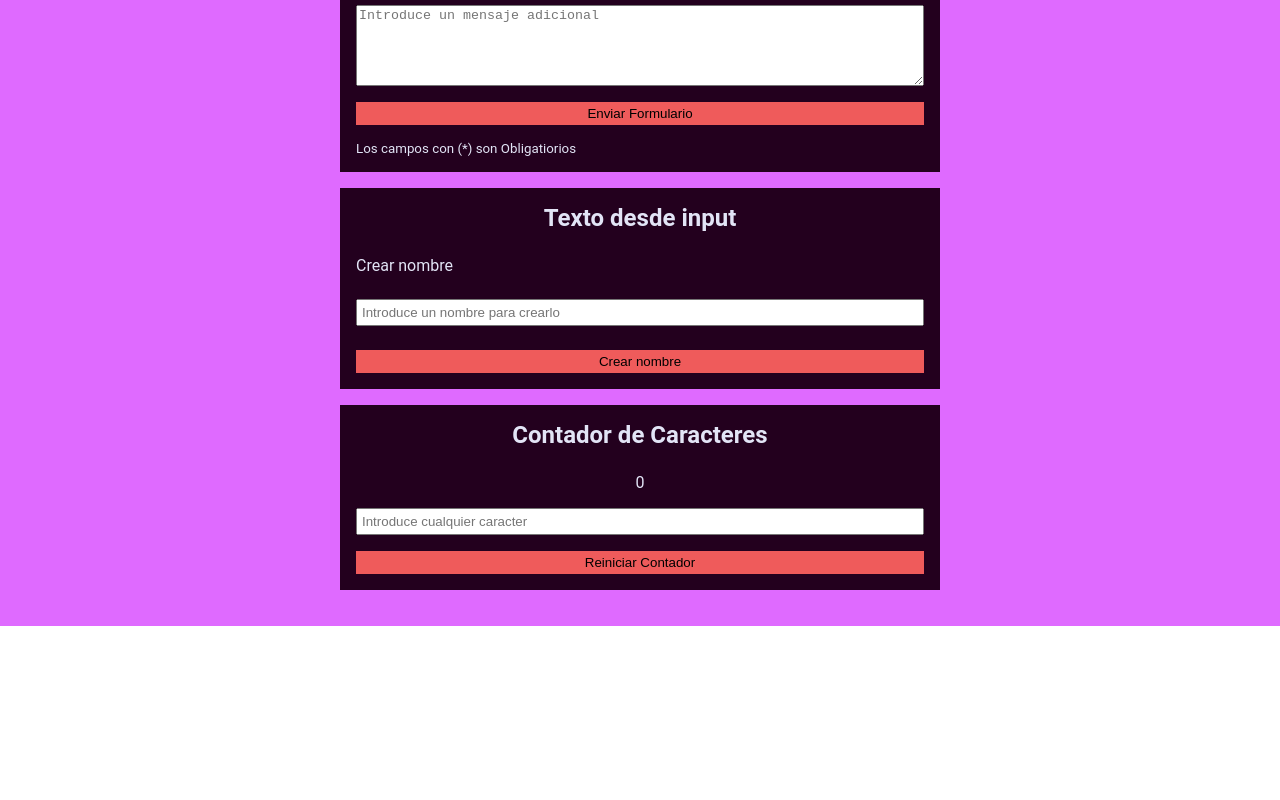
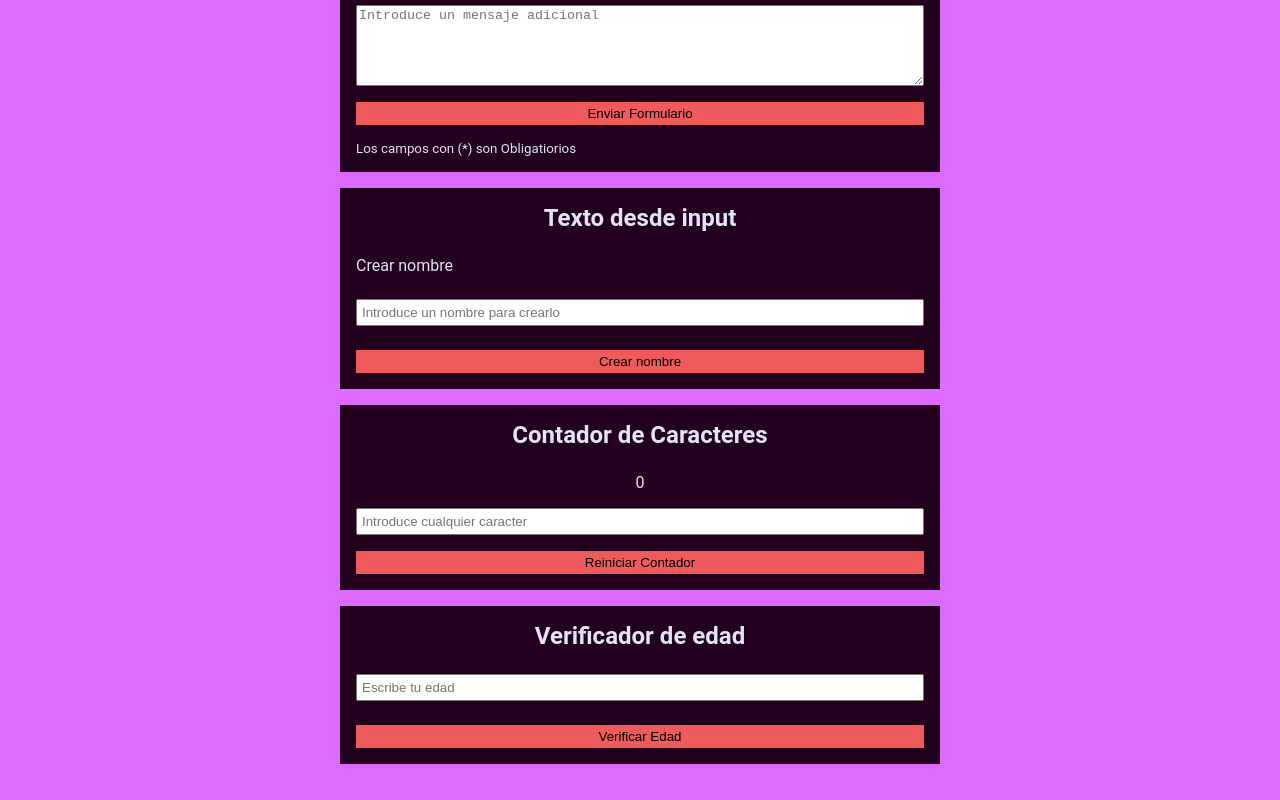
Before and after one commit to javier-ibanez-vizuete/react-formularios-controlados, a React (Vite) app: page / in a window 1280 px wide. Shown: the part 349-1149 px from the top of the page. Before the commit the page ends 975 px from the top, so only its background shows below. Built offline with nearby package versions, Linux system fonts and the light colour scheme.

Commit message:
feat(app): add an Age verificator

```diff
--- a/src/App.jsx
+++ b/src/App.jsx
@@ -1,6 +1,7 @@
 import { CharacterCounter } from "./components/CharacterCounter/CharacterCounter";
 import { ContactForm } from "./components/ContactForm/ContactForm";
 import { InputName } from "./components/InputName/InputName";
+import { VerificatorAge } from "./components/VerificatorAge/VerificatorAge";
 
 export const App = () => {
 	return (
@@ -12,6 +13,7 @@ export const App = () => {
 				<ContactForm />
 				<InputName />
 				<CharacterCounter />
+				<VerificatorAge />
 			</main>
 		</>
 	);
--- a/src/components/CharacterCounter/CharacterCounter.jsx
+++ b/src/components/CharacterCounter/CharacterCounter.jsx
@@ -6,9 +6,9 @@ export const CharacterCounter = () => {
 	const [number, setNumber] = useState(0);
 
 	const onInputChange = ({ target: { value } }) => {
-        setText(value)
-        setNumber(value.length);
-    };
+		setText(value);
+		setNumber(value.trim().length);
+	};
 
 	const onButtonClick = () => {
 		setNumber(0);
--- a/src/components/ContactForm/ContactForm.css
+++ b/src/components/ContactForm/ContactForm.css
@@ -1,4 +1,3 @@
-
 .contact-form-container h2 {
 	align-self: center;
 }
@@ -16,19 +15,18 @@
 	gap: 0.5rem;
 }
 
-
 .contact-form .textarea-message-container {
-    flex-direction: column;
+	flex-direction: column;
 	align-items: flex-start;
 }
 
 .contact-form .textarea-message-container > textarea {
-    align-self: stretch;
+	align-self: stretch;
 }
 
 .contact-form > div > label::after {
-    content: "*";
-    padding-left: 4px;
+	content: "*";
+	padding-left: 4px;
 }
 
 .contact-form > div > input {
@@ -37,10 +35,3 @@
 	outline: none;
 	border: none;
 }
-.form-error {
-	color: red;
-}
-
-.form-send {
-	color: green;
-}
--- a/src/components/ContactForm/ContactForm.jsx
+++ b/src/components/ContactForm/ContactForm.jsx
@@ -23,7 +23,8 @@ export const ContactForm = () => {
 		setError("");
 		if (!form.name) return setError("Debes rellenar el Campo Nombre");
 		if (!form.email) return setError("Debes rellenar el Campo Email");
-		if (!form.email.includes("@") || !form.email.includes(".")) return setError("La direccion Email no es valida --> '@'");
+		if (!form.email.includes("@") || !form.email.includes("."))
+			return setError("La direccion Email no es valida --> '@'");
 		if (!form.reason) return setError("Debes Elegir un motivo de contacto");
 		if (!form.message) return setError("Debes rellenar el Campo Mensage adicional");
 
@@ -87,12 +88,12 @@ export const ContactForm = () => {
 				<small>Los campos con (*) son Obligatiorios</small>
 			</div>
 			{error && (
-				<div className="form-error ">
+				<div className="error">
 					<h4>{error}</h4>
 				</div>
 			)}
 			{send && (
-				<div className="form-send">
+				<div className="aproved">
 					<h4>Formulario Enviado</h4>
 				</div>
 			)}
--- /dev/null
+++ b/src/components/VerificatorAge/VerificatorAge.jsx
@@ -0,0 +1,95 @@
+import { useState } from "react";
+import "./VerificatorAge.css";
+
+// export const VerificatorAge = () => {
+// 	const [age, setAge] = useState("");
+// 	const [error, setError] = useState("");
+// 	const [verification, setVerification] = useState(false);
+
+// 	const onInputChange = ({ target: { value } }) => {
+// 		if (!value) return setAge("");
+// 		setVerification(false);
+// 		setError("");
+// 		setAge(Number(value));
+// 	};
+// 	const onButtonClick = () => {
+// 		if (!age) return setError("Por favor Introduce una edad");
+// 		if (age < 18) return setError("MENOR DE EDAD");
+// 		if (age >= 18)
+// 			return setVerification((prev) => {
+// 				return !prev;
+// 			});
+// 	};
+
+// 	return (
+// 		<div className="verificator-age exercise-container">
+// 			<h2>Verificador de edad</h2>
+// 			<input type="number" name="age" id="age" value={age} onChange={onInputChange} />
+// 			<button onClick={onButtonClick}>Verificar Edad</button>
+// 			{error && <h4 className="error">{error}</h4>}
+// 			{verification && <h4 className="aproved">MAYOR DE EDAD ({age})</h4>}
+// 		</div>
+// 	);
+// };
+
+const INITIAL_STATES = {
+	age: "",
+	error: "",
+	verification: false,
+};
+
+export const VerificatorAge = () => {
+	const [states, setStates] = useState(INITIAL_STATES);
+	const { age, error, verification } = states;
+
+	const onInputChange = ({ target: { value } }) => {
+		const parsedValue = value === "" ? "" : Number(value);
+
+		setStates((prev) => ({
+			...prev,
+			age: parsedValue,
+			error: "",
+			verification: false,
+		}));
+	};
+
+	const onButtonClick = () => {
+		setStates((prev) => {
+			const { age } = prev;
+
+			if (age === "" || isNaN(age)) {
+				return { ...prev, error: "Introduce una edad" };
+			}
+
+			if (age.toString().includes(".")) {
+				return { ...prev, error: "Caracter introducido no valido" };
+			}
+
+			if (age.toString().includes(",")) {
+				return { ...prev, error: "Caracter introducido no valido" };
+			}
+
+			if (age < 18) {
+				return { ...prev, error: "ACCESO DENEGADO" };
+			}
+			return { ...prev, verification: true };
+		});
+	};
+
+	return (
+		<div className="verificator-age exercise-container">
+			<h2>Verificador de edad</h2>
+			<input
+				type="number"
+				name="age"
+				id="age"
+				value={age}
+				onChange={onInputChange}
+				placeholder="Escribe tu edad"
+			/>
+			<button onClick={onButtonClick}>Verificar Edad</button>
+			{error && <h4 className="error">{error}</h4>}
+			{verification && <h4 className="aproved">ACCESO PERMITIDO</h4>}
+		</div>
+	);
+};
--- a/src/index.css
+++ b/src/index.css
@@ -137,3 +137,11 @@ button {
 	color: var(--secondary-text-color);
 	width: 600px;
 }
+
+.error {
+	color: red;
+}
+
+.aproved {
+	color: green;
+}
```
Also changed, not shown: src/components/VerificatorAge/VerificatorAge.css (added).
